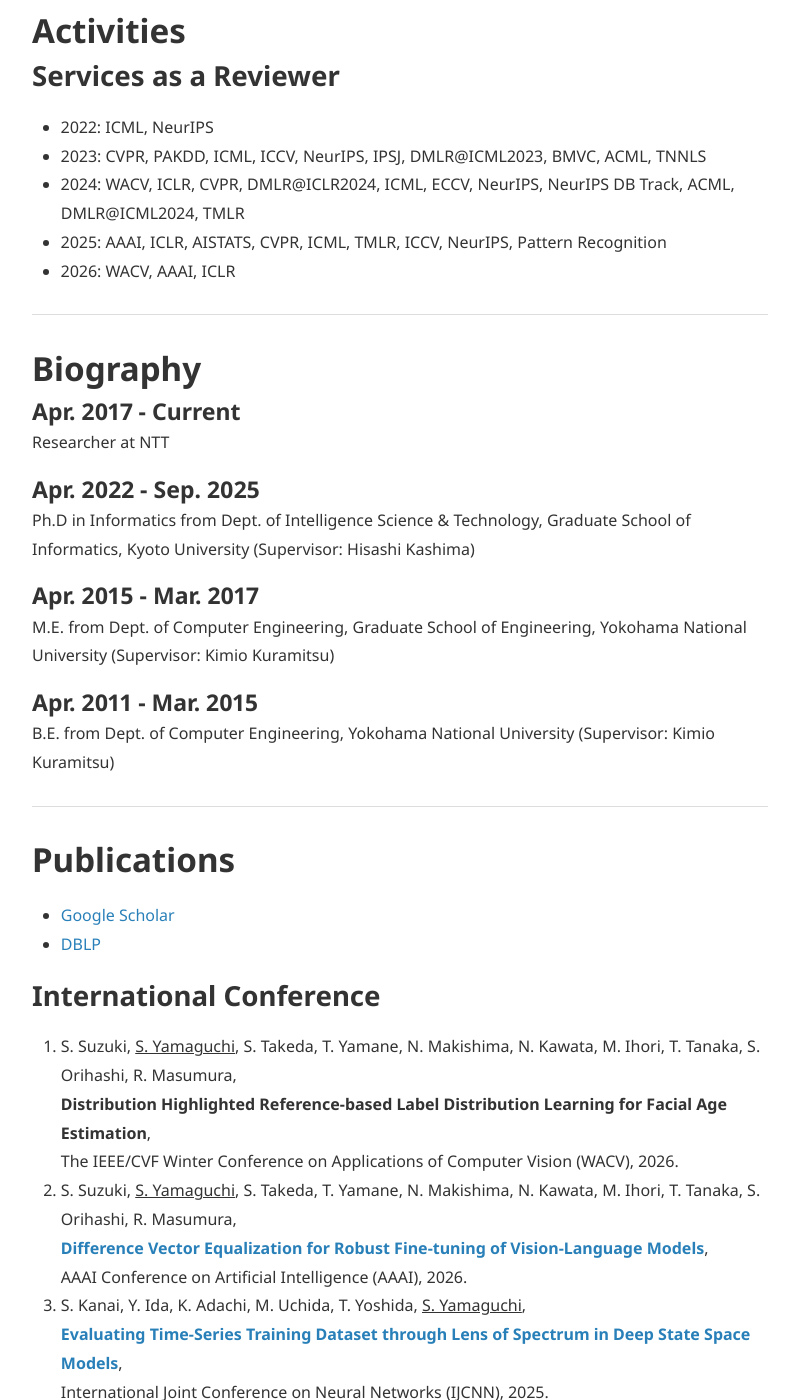
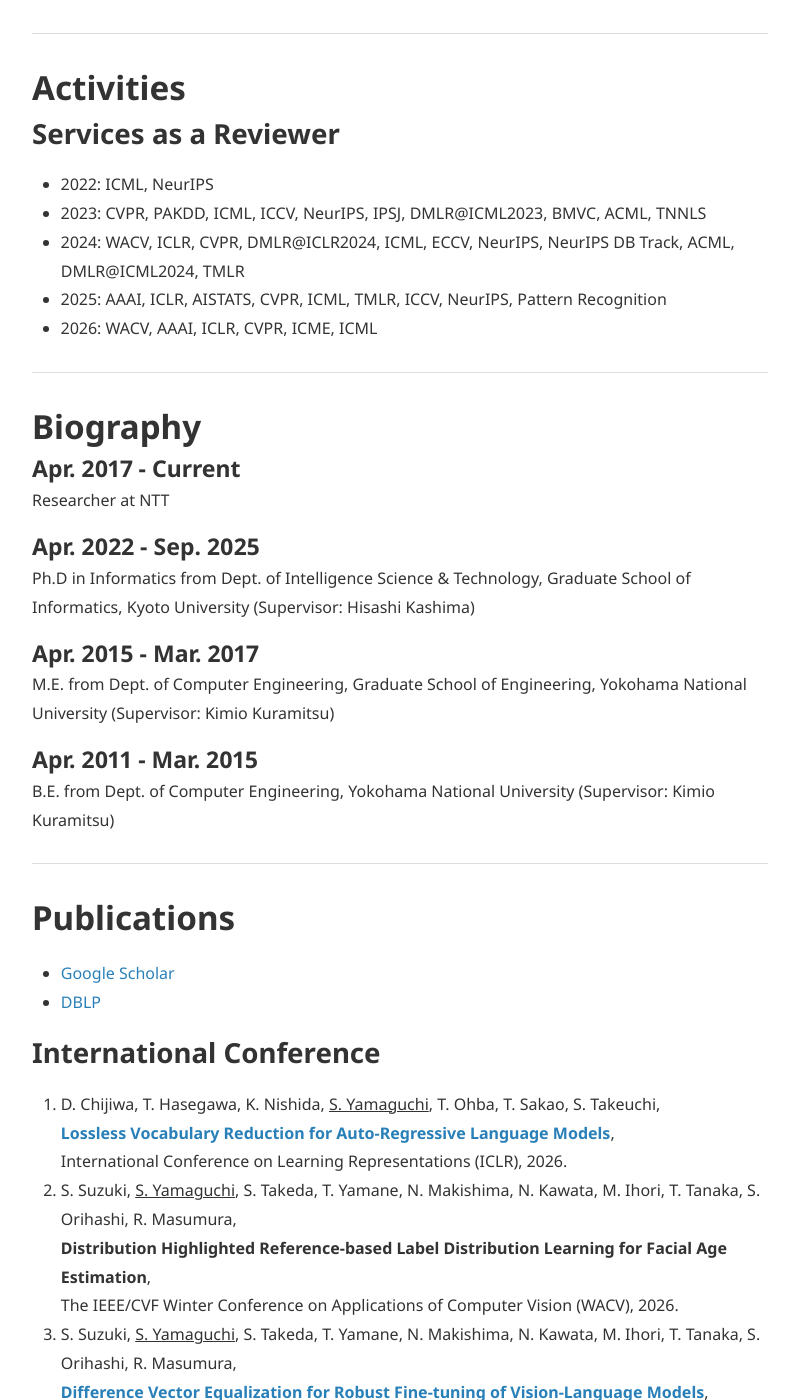
Before and after one commit to yshinya6/yshinya6.github.io, a Jekyll site: the page built from index.md, in a window 1280 px wide and 1400 px high, scrolled down 1344 px. Shown: the whole window, without its empty margins (240-1039 px from the left). Built offline with Jekyll 4.4.1, drawn with Linux system fonts in a browser that asks for light colours; nearby versions of some CDN libraries; some of the changed text lies outside the part shown.

Commit message:
Update index.md

```diff
--- a/index.md
+++ b/index.md
@@ -20,6 +20,7 @@
 My research interests are machine learning with synthetic data, generative models, vision-language models, explainability, distribution shifts, self-supervised learning, and semi-supervised learning.
 
 # Updates
+* **[2025/1/26]** Our paper [**Lossless Vocabulary Reduction for Auto-Regressive Language Models**](https://arxiv.org/abs/2510.08102) has been accepted to ICLR 2026!
 * **[2025/11/10]** Our paper **Distribution Highlighted Reference-based Label Distribution Learning for Facial Age Estimation** has been accepted to WACV 2026!
 * **[2025/11/9]** Our paper **[Difference Vector Equalization for Robust Fine-tuning of Vision-Language Models](https://arxiv.org/abs/2511.09973)** has been accepted to AAAI 2026 (Acceptance Rate: 17.6%)! We proposed a robust fine-tuning method for CLIP-like models, which preserves geometric structures in feature spaces to maintain zero-shot performance.
 * **[2025/9/24]** My doctoral dissertation, **[Dataset Synthesis with Deep Generative Models](https://repository.kulib.kyoto-u.ac.jp/items/610a9db4-75a2-4a2f-bf9c-d0bf94578190)**, has been accepted, and I received a PhD in Informatics!
@@ -50,7 +51,7 @@
 - 2023: CVPR, PAKDD, ICML, ICCV, NeurIPS, IPSJ, DMLR@ICML2023, BMVC, ACML, TNNLS
 - 2024: WACV, ICLR, CVPR, DMLR@ICLR2024, ICML, ECCV, NeurIPS, NeurIPS DB Track, ACML, DMLR@ICML2024, TMLR
 - 2025: AAAI, ICLR, AISTATS, CVPR, ICML, TMLR, ICCV, NeurIPS, Pattern Recognition
-- 2026: WACV, AAAI, ICLR
+- 2026: WACV, AAAI, ICLR, CVPR, ICME, ICML
 
 ---
 
@@ -74,76 +75,79 @@
 - [DBLP](https://dblp.org/pid/215/6588.html)
 
 ## International Conference
-1. S. Suzuki, <u>S. Yamaguchi</u>, S. Takeda, T. Yamane, N. Makishima, N. Kawata, M. Ihori, T. Tanaka, S. Orihashi, R. Masumura,
+1. D. Chijiwa, T. Hasegawa, K. Nishida, <u>S. Yamaguchi</u>, T. Ohba, T. Sakao, S. Takeuchi,
+[**Lossless Vocabulary Reduction for Auto-Regressive Language Models**](https://arxiv.org/abs/2510.08102),
+International Conference on Learning Representations (ICLR), 2026.
+2. S. Suzuki, <u>S. Yamaguchi</u>, S. Takeda, T. Yamane, N. Makishima, N. Kawata, M. Ihori, T. Tanaka, S. Orihashi, R. Masumura,
 **Distribution Highlighted Reference-based Label Distribution Learning for Facial Age Estimation**,
 The IEEE/CVF Winter Conference on Applications of Computer Vision (WACV), 2026.
-2. S. Suzuki, <u>S. Yamaguchi</u>, S. Takeda, T. Yamane, N. Makishima, N. Kawata, M. Ihori, T. Tanaka, S. Orihashi, R. Masumura,
+3. S. Suzuki, <u>S. Yamaguchi</u>, S. Takeda, T. Yamane, N. Makishima, N. Kawata, M. Ihori, T. Tanaka, S. Orihashi, R. Masumura,
 [**Difference Vector Equalization for Robust Fine-tuning of Vision-Language Models**](https://arxiv.org/abs/2511.09973),
 AAAI Conference on Artificial Intelligence (AAAI), 2026.
-3. S. Kanai, Y. Ida, K. Adachi, M. Uchida, T. Yoshida, <u>S. Yamaguchi</u>,
+4. S. Kanai, Y. Ida, K. Adachi, M. Uchida, T. Yoshida, <u>S. Yamaguchi</u>,
 [**Evaluating Time-Series Training Dataset through Lens of Spectrum in Deep State Space Models**](https://arxiv.org/abs/2408.16261),
 International Joint Conference on Neural Networks (IJCNN), 2025.
-4. <u>S. Yamaguchi</u>, F. Dewei, S. Kanai, K. Adachi, D. Chijiwa,
+5. <u>S. Yamaguchi</u>, F. Dewei, S. Kanai, K. Adachi, D. Chijiwa,
 [**Post-pre-training for Modality Alignment in Vision-Language Foundation Models**](https://arxiv.org/abs/2504.12717),
 The IEEE/CVF Conference on Computer Vision and Pattern Recognition (CVPR), 2025. [[Code]](https://github.com/yshinya6/clip-refine)
-5. K. Adachi, <u>S. Yamaguchi</u>, A. Kumagai,
+6. K. Adachi, <u>S. Yamaguchi</u>, A. Kumagai,
 [**Test-time Adaptation for Regression by Subspace Alignment**](https://arxiv.org/abs/2410.03263),
 International Conference on Learning Representations (ICLR), 2025. [[OpenReview]](https://openreview.net/forum?id=SXtl7NRyE5)
-6. <u>S. Yamaguchi</u> and K. Nishida,
+7. <u>S. Yamaguchi</u> and K. Nishida,
 [**Explanation Bottleneck Models**](https://arxiv.org/abs/2409.17663),
 AAAI Conference on Artificial Intelligence (AAAI), **Oral**, 2025. [[Code]](https://github.com/yshinya6/xbm)
-7.  <u>S. Yamaguchi</u>,
+8.  <u>S. Yamaguchi</u>,
 [**Analyzing Diffusion Models on Synthesizing Training Datasets**](https://proceedings.mlr.press/v260/yamaguchi25a.html),
 Asian Conference on Machine Learning (ACML), 2024. [[OpenReview]](https://openreview.net/forum?id=x2PY6GP9GJ)
-8. M. Yamada, T. Yamashita, <u>S. Yamaguchi</u>, D. Chijiwa,
+9. M. Yamada, T. Yamashita, <u>S. Yamaguchi</u>, D. Chijiwa,
 [**Toward Data Efficient Model Merging between Different Datasets without Performance Degradation**](https://proceedings.mlr.press/v260/yamada25a.html),
 Asian Conference on Machine Learning (ACML), 2024. [[arXiv]](https://arxiv.org/abs/2306.05641) [[OpenReview]](https://openreview.net/forum?id=Le3qPaeSAn)
-9. K. Adachi, S. Enomoto, T. Sasaki, <u>S. Yamaguchi</u>,
+10. K. Adachi, S. Enomoto, T. Sasaki, <u>S. Yamaguchi</u>,
 [**Test-Time Similarity Modification for Person Re-Identification Toward Temporal Distribution Shift**](https://arxiv.org/abs/2403.14114),
 International Joint Conference on Neural Networks (IJCNN), 2024.
-10. S. Enomoto, N. Hasegawa, K. Adachi, T. Sasaki, <u>S. Yamaguchi</u>, S. Suzuki, T. Eda,
+11. S. Enomoto, N. Hasegawa, K. Adachi, T. Sasaki, <u>S. Yamaguchi</u>, S. Suzuki, T. Eda,
 [**Test-Time Adaptation Meets Image Enhancement: Improving Accuracy via Uncertainty-Aware Logit Switching**](https://arxiv.org/abs/2403.17423),
 International Joint Conference on Neural Networks (IJCNN), 2024.
-11. <u>S. Yamaguchi</u>, S. Kanai, K. Adachi, D. Chijiwa,
+12. <u>S. Yamaguchi</u>, S. Kanai, K. Adachi, D. Chijiwa,
 [**Adaptive Random Feature Regularization on Fine-tuning Deep Neural Networks**](https://openaccess.thecvf.com/content/CVPR2024/html/Yamaguchi_Adaptive_Random_Feature_Regularization_on_Fine-tuning_Deep_Neural_Networks_CVPR_2024_paper.html),
 The IEEE/CVF Conference on Computer Vision and Pattern Recognition (CVPR), 2024. [[Code]](https://github.com/yshinya6/adarand) [[arXiv]](https://arxiv.org/abs/2403.10097)
-12. <u>S. Yamaguchi</u>, S. Kanai, A. Kumagai, D. Chijiwa, H. Kashima,
+13. <u>S. Yamaguchi</u>, S. Kanai, A. Kumagai, D. Chijiwa, H. Kashima,
 [**Regularizing Neural Networks with Meta-Learning Generative Models**](https://arxiv.org/abs/2307.13899),
 Neural Information Processing Systems (NeurIPS), 2023.
-13. <u>S. Yamaguchi</u>,
+14. <u>S. Yamaguchi</u>,
 [**Generative Semi-supervised Learning with Meta-Optimized Synthetic Samples**](https://proceedings.mlr.press/v222/yamaguchi24a.html),
 Asian Conference on Machine Learning (ACML), **Best Paper Award**, 2023.
-14. S. Suzuki, <u>S. Yamaguchi</u>, S. Takeda, S. Kanai, N. Makishima, A. Ando, R. Masumura,
+15. S. Suzuki, <u>S. Yamaguchi</u>, S. Takeda, S. Kanai, N. Makishima, A. Ando, R. Masumura,
 [**Adversarial Finetuning with Latent Representation Constraint to Mitigate Accuracy-Robustness Tradeoff**](https://arxiv.org/abs/2308.16454),
 The IEEE/CVF International Conference on Computer Vision (ICCV), 2023.
-15. K. Adachi, <u>S. Yamaguchi</u>, A. Kumagai,
+16. K. Adachi, <u>S. Yamaguchi</u>, A. Kumagai,
 [**Covariance-aware Feature Alignment with Pre-computed Source Statistics for Test-time Adaptation**](https://arxiv.org/abs/2204.13263),
 IEEE International Conference on Image Processing (ICIP), 2023.
-16. S. Kanai, <u>S. Yamaguchi</u>, M. Yamada, H. Takahashi, Y. Ida,
+17. S. Kanai, <u>S. Yamaguchi</u>, M. Yamada, H. Takahashi, Y. Ida,
 [**Switching One-Versus-the-Rest Loss to Increase the Margin of Logits for Adversarial Robustness**](https://arxiv.org/abs/2207.10283),
 International Conference on Machine Learning (ICML), 2023.
-17. D. Chijiwa, <u>S. Yamaguchi</u>, A. Kumagai, Y. Ida,
+18. D. Chijiwa, <u>S. Yamaguchi</u>, A. Kumagai, Y. Ida,
 [**Meta-ticket: Finding optimal subnetworks for few-shot learning within randomly initialized neural networks**](https://arxiv.org/abs/2205.15619),
 Neural Information Processing Systems (NeurIPS), 2022.
-18. K. Adachi, <u>S. Yamaguchi</u>,
+19. K. Adachi, <u>S. Yamaguchi</u>,
 [**Learning Robust Convolutional Neural Networks with Relevant Feature Focusing via Explanations**](https://arxiv.org/abs/2202.04237),
 IEEE International Conference on Multimedia & Expo (ICME), 2022.
-19. D. Chijiwa, <u>S. Yamaguchi</u>, Y. Ida, K. Umakoshi, T. Inoue,
+20. D. Chijiwa, <u>S. Yamaguchi</u>, Y. Ida, K. Umakoshi, T. Inoue,
 [**Pruning Randomly Initialized Neural Networks with Iterative Randomization**](https://openreview.net/pdf?id=QCPY2eMXYs),
 Neural Information Processing Systems (NeurIPS, **Spotlight**), 2021. [[arXiv]](https://arxiv.org/abs/2106.09269) [[Code]](https://github.com/dchiji-ntt/iterand)
-20. <u>S. Yamaguchi</u>, S. Kanai,
+21. <u>S. Yamaguchi</u>, S. Kanai,
 [**F-Drop&Match: GANs with a Dead Zone in the High-Frequency Domain**](https://openaccess.thecvf.com/content/ICCV2021/html/Yamaguchi_F-DropMatch_GANs_With_a_Dead_Zone_in_the_High-Frequency_Domain_ICCV_2021_paper.html),
 International Conference on Computer Vision (ICCV), 2021. [[arXiv]](https://arxiv.org/abs/2106.02343)
-21. <u>S. Yamaguchi</u>, S. Kanai, T. Shioda, S. Takeda,
+22. <u>S. Yamaguchi</u>, S. Kanai, T. Shioda, S. Takeda,
 [**Image Enhanced Rotation Prediction for Self-Supervised Learning**](https://ieeexplore.ieee.org/document/9506132),
 IEEE International Conference on Image Processing (ICIP), 2021. [[arXiv]](https://arxiv.org/abs/1912.11603)
-22. S. Kanai, M. Yamada, <u>S. Yamaguchi</u>, H. Takahashi, Y. Ida,
+23. S. Kanai, M. Yamada, <u>S. Yamaguchi</u>, H. Takahashi, Y. Ida,
 [**Constraining Logits by Bounded Function for Adversarial Robustness**](https://ieeexplore.ieee.org/document/9533777),
 International Joint Conference on Neural Networks (IJCNN), 2021. [[arXiv]](https://arxiv.org/abs/2010.02558)
-23. <u>S. Yamaguchi</u>, S. Kanai, T. Eda,
+24. <u>S. Yamaguchi</u>, S. Kanai, T. Eda,
 [**Effective Data Augmentation with Multi-Domain Learning GANs**](https://ojs.aaai.org/index.php/AAAI/article/view/6131),
 AAAI Conference on Artificial Intelligence (AAAI), 2020. [[arXiv]](https://arxiv.org/abs/1912.11597)
-24. <u>S. Yamaguchi</u>, K. Kuramitsu,
+25. <u>S. Yamaguchi</u>, K. Kuramitsu,
 [**A Fusion Techniques of Schema and Syntax Rules for Validating Open Data**](https://link.springer.com/chapter/10.1007/978-3-319-56660-3_37),
 Asian Conference on Intelligent Information and Database Systems (ACIIDS), 2017
 
@@ -173,16 +177,19 @@
 Data-centric Machine Learning Research (DMLR) Workshop at ICML 2023.
 
 ## Preprints
-1. <u>S. Yamaguchi</u>, K. Nishida, D. Chijiwa,
+1. S. Enomoto, <u>S. Yamaguchi</u>,
+[**MultiModal Fine-tuning with Synthetic Captions**](https://arxiv.org/abs/2601.21426),
+arXiv, 2025. [[Code]](https://github.com/s-enmt/MMFT)
+2.  <u>S. Yamaguchi</u>, K. Nishida, D. Chijiwa,
 [**Rationale-Enhanced Decoding for Multi-modal Chain-of-Thought**](https://arxiv.org/abs/2507.07685),
 arXiv, 2025.
-2. K. Adachi, <u>S. Yamaguchi</u>, T. Hamagami,
+3. K. Adachi, <u>S. Yamaguchi</u>, T. Hamagami,
 [**Uniformity First: Uniformity-aware Test-time Adaptation of Vision-language Models against Image Corruption**](https://arxiv.org/abs/2505.12912),
 arXiv, 2025. [[Code]](https://github.com/kzkadc/uninfo)
-3. <u>S. Yamaguchi</u>, S. Kanai, T. Shioda, S. Takeda,
+4. <u>S. Yamaguchi</u>, S. Kanai, T. Shioda, S. Takeda,
 [**Multiple pretext-task for self-supervised learning via mixing multiple image transformations**](https://arxiv.org/abs/1912.11603v1),
 arXiv, 2019.
-4. K. Kuramitsu, <u>S. Yamaguchi</u>,
+5. K. Kuramitsu, <u>S. Yamaguchi</u>,
 [**XML Schema Validation using Parsing Expression Grammars**](https://peerj.com/preprints/1503.pdf),
 PeerJ PrePrints, 2015
 
```
